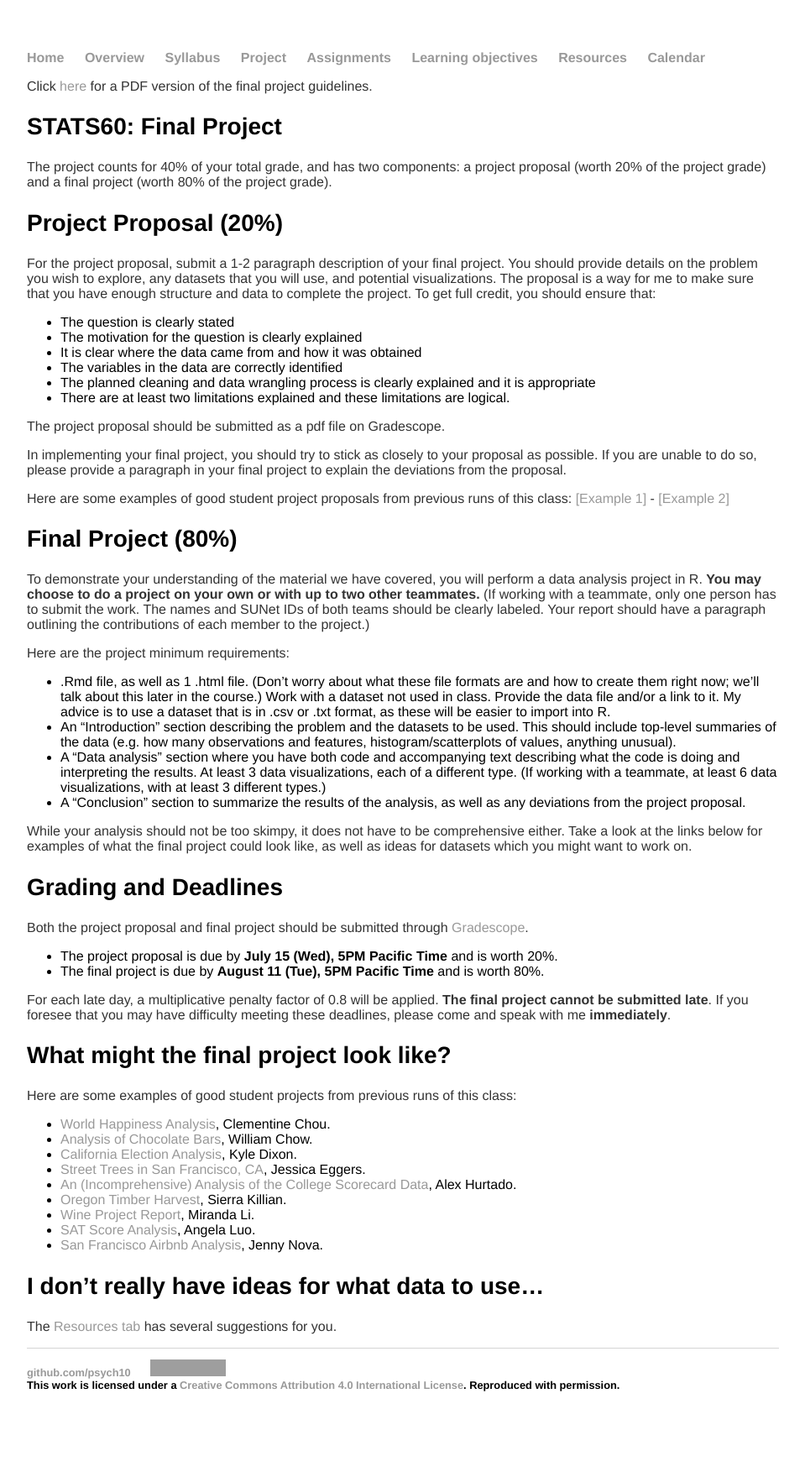
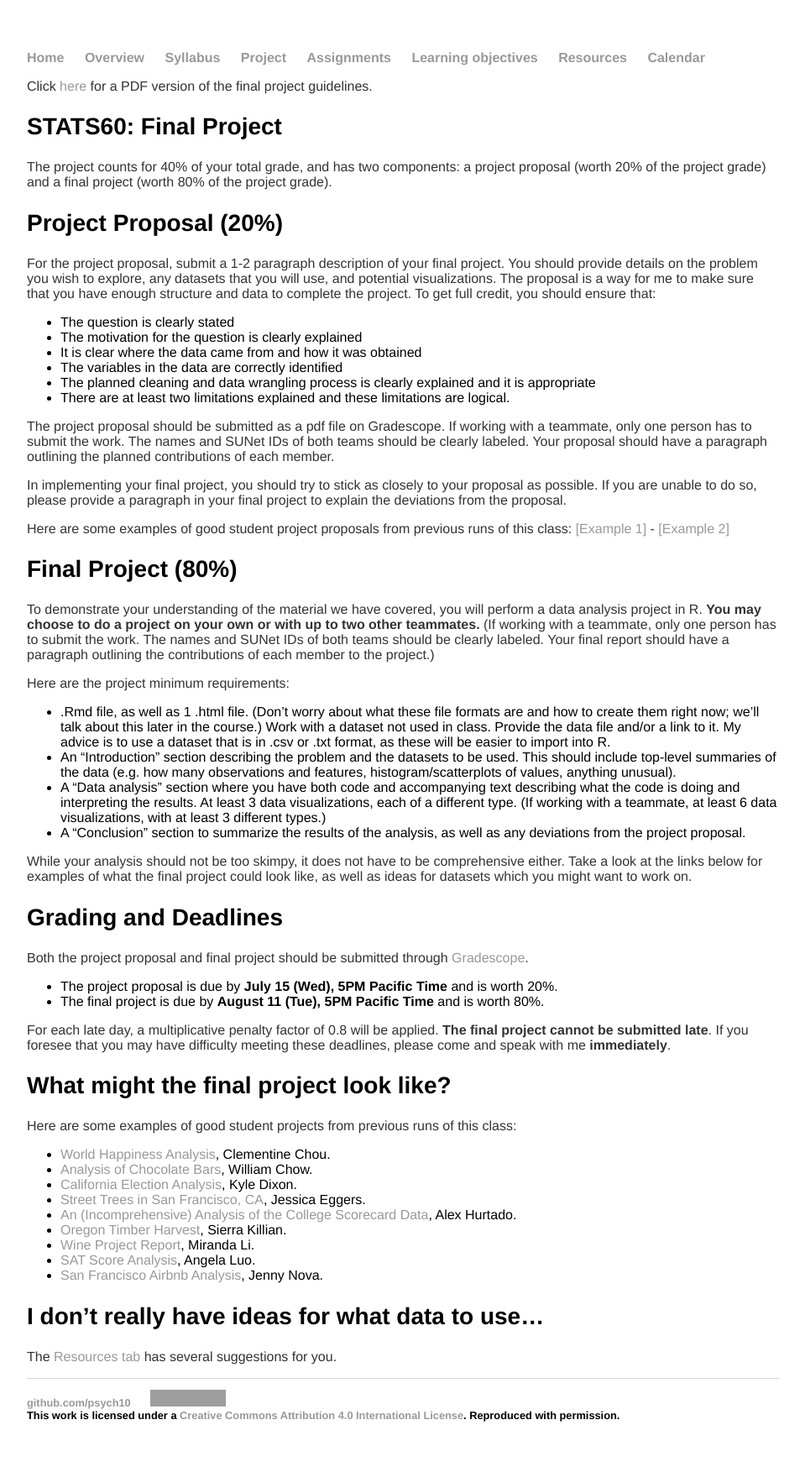
Before and after one commit to stats60/stats60.github.io, a Jekyll site: the page built from project/index.md, in a window 1280 px wide. Shown: the whole page at 84% size, without its empty margins (160-1119 px from the left). Built offline with Jekyll 4.4.1, drawn with Linux system fonts in a browser that asks for light colours; our own code applies the rules of GitHub Pages for plain Markdown files; before the commit the page ends 1717 px from its top, so only the background shows below that; grey boxes are pictures that could not be loaded.

Commit message:
proposal

```diff
--- a/project/index.md
+++ b/project/index.md
@@ -8,7 +8,6 @@
 ## STATS60: Final Project
 
 The project counts for 40% of your total grade, and has two components: a project proposal (worth 20% of the project grade)  and a final project (worth 80% of the project grade).
-
 ## Project Proposal (20%)
 
 For the project proposal, submit a 1-2 paragraph description of your final project. You should provide details on the problem you wish to explore, any datasets that you will use, and potential visualizations. The proposal is a way for me to make sure that you have enough structure and data to complete the project. To get full credit, you should ensure that:
@@ -20,7 +19,8 @@
 - There are at least two limitations explained and these limitations are logical.
 
 
-The project proposal should be submitted as a pdf file on Gradescope.
+The project proposal should be submitted as a pdf file on Gradescope. If working with a teammate, only one person has to submit the work. The names and SUNet IDs of both teams should be clearly labeled. Your proposal should have a paragraph outlining the planned contributions of each member.
+
 
 In implementing your final project, you should try to stick as closely to your proposal as possible. If you are unable to do so, please provide a paragraph in your final project to explain the deviations from the proposal.
 
@@ -29,7 +29,7 @@
 ## Final Project (80%)
 
 To demonstrate your understanding of the material we have covered, you will perform a data analysis project in R.
-**You may choose to do a project on your own or with up to two other teammates.** (If working with a teammate, only one person has to submit the work. The names and SUNet IDs of both teams should be clearly labeled. Your report should have a paragraph outlining the contributions of each member to the project.)
+**You may choose to do a project on your own or with up to two other teammates.** (If working with a teammate, only one person has to submit the work. The names and SUNet IDs of both teams should be clearly labeled. Your final report should have a paragraph outlining the contributions of each member to the project.)
 
 Here are the project minimum requirements:
 
```
